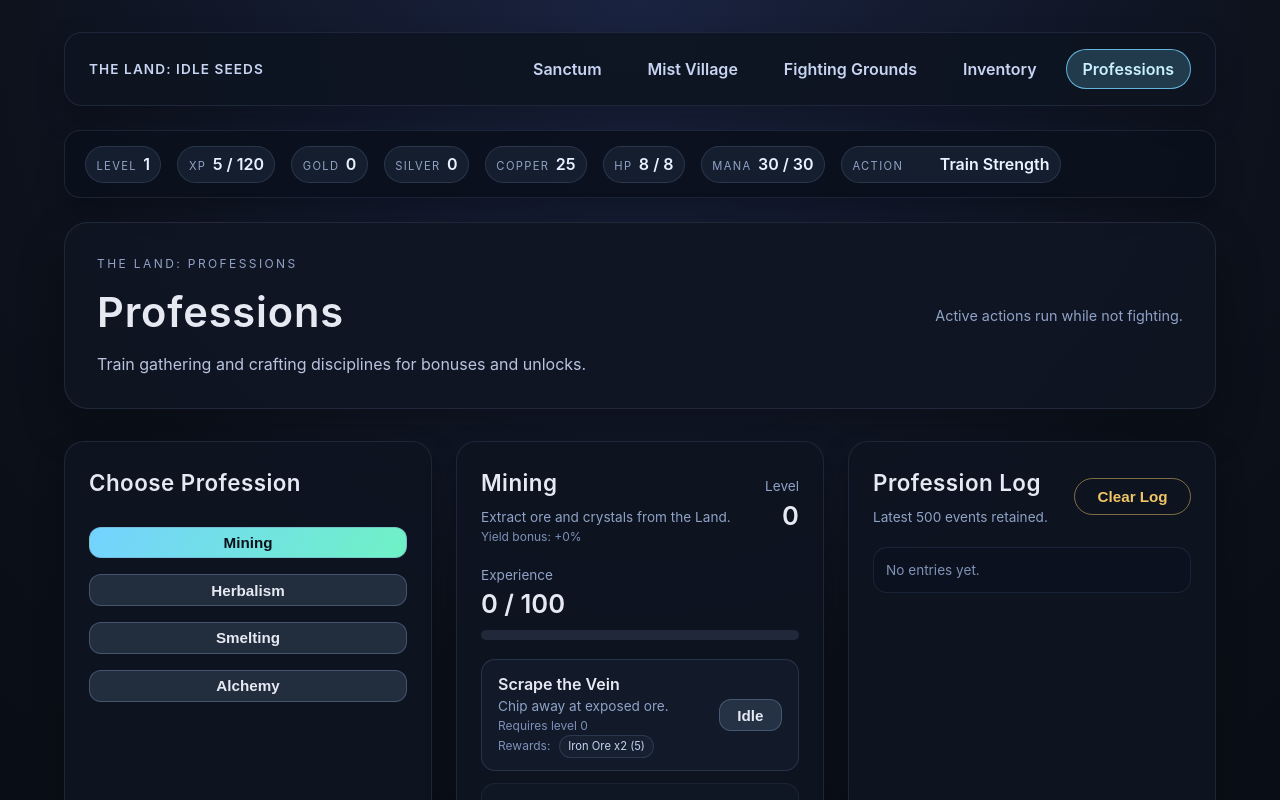
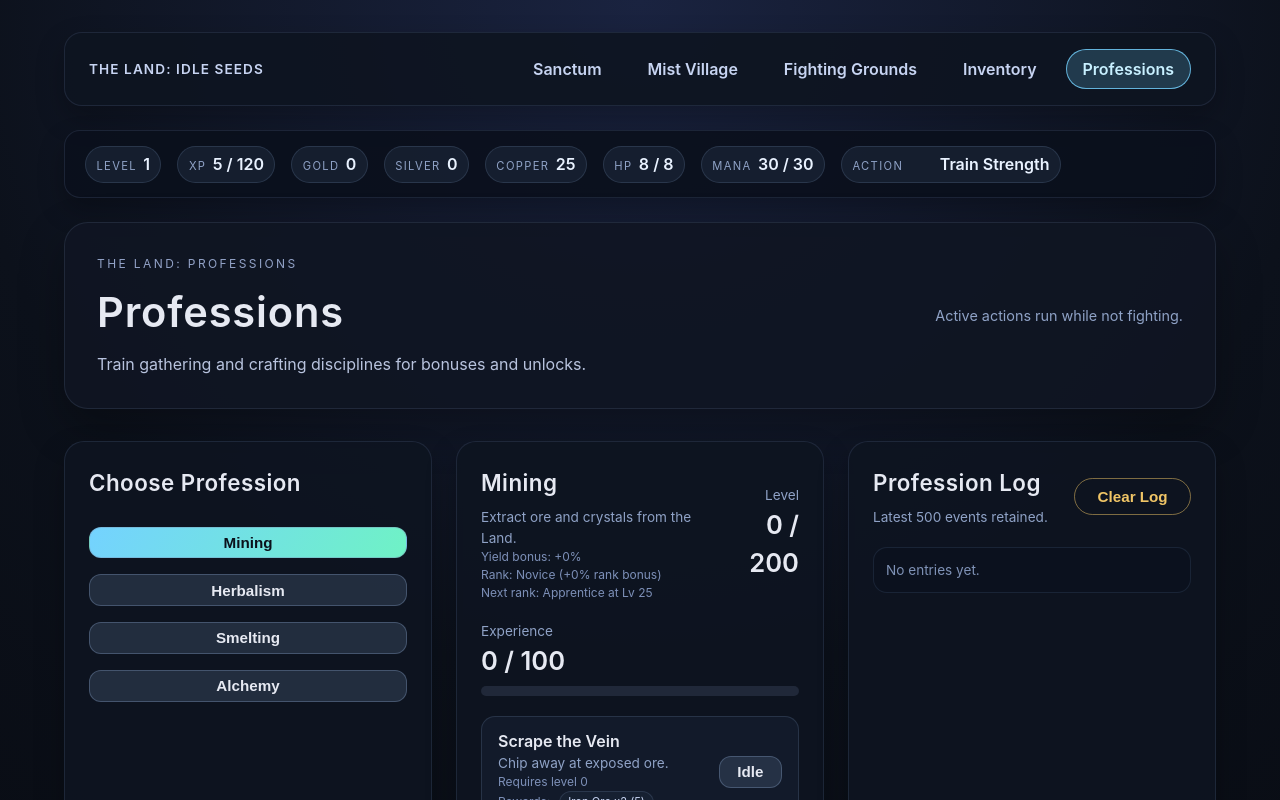
Before and after one commit to Redpoint1/theland, a Vue app: page /professions in a window 1280 px wide. Shown: the top 800 px of the page. Built offline with nearby package versions, Linux system fonts and the light colour scheme.

Commit message:
add profession ranks

```diff
--- a/src/components/ProfessionCard.vue
+++ b/src/components/ProfessionCard.vue
@@ -1,4 +1,5 @@
 <script setup lang="ts">
+import { computed } from 'vue'
 import ProgressBar from './ProgressBar.vue'
 import ProfessionActionCard from './ProfessionActionCard.vue'
 import type { Profession, ProfessionAction } from '../stores/game'
@@ -14,6 +15,23 @@ const props = defineProps<{
   getItemQuantity: (itemId: string) => number
   onToggle: (action: ProfessionAction) => void
 }>()
+
+const currentRank = computed(() => {
+  return (
+    props.profession.rankTiers
+      .slice()
+      .reverse()
+      .find((rank) => props.profession.level >= rank.minLevel) ?? props.profession.rankTiers[0]
+  )
+})
+
+const nextRank = computed(() =>
+  props.profession.rankTiers.find((rank) => rank.minLevel > props.profession.level),
+)
+
+const rankBonusPercent = computed(() => Math.round((currentRank.value?.bonusMultiplier ?? 0) * 100))
+
+const isMaxLevel = computed(() => props.profession.level >= props.profession.maxLevel)
 </script>
 
 <template>
@@ -25,16 +43,23 @@ const props = defineProps<{
         <div class="item-hint">
           {{ props.profession.bonusLabel }}: +{{ props.bonusPercent }}%
         </div>
+        <div class="item-hint">
+          Rank: {{ currentRank?.name }} (+{{ rankBonusPercent }}% rank bonus)
+        </div>
+        <div v-if="nextRank" class="item-hint">
+          Next rank: {{ nextRank.name }} at Lv {{ nextRank.minLevel }}
+        </div>
       </div>
       <div class="profession-meta">
         <div class="label">Level</div>
-        <div class="value">{{ props.profession.level }}</div>
+        <div class="value">{{ props.profession.level }} / {{ props.profession.maxLevel }}</div>
       </div>
     </div>
 
     <div class="exp-block">
       <div class="label">Experience</div>
-      <div class="value">{{ props.profession.exp }} / {{ props.profession.expToNext }}</div>
+      <div v-if="isMaxLevel" class="value">MAX</div>
+      <div v-else class="value">{{ props.profession.exp }} / {{ props.profession.expToNext }}</div>
       <ProgressBar :value="props.profession.exp" :max="props.profession.expToNext" />
     </div>
 
--- a/src/stores/game/actions.ts
+++ b/src/stores/game/actions.ts
@@ -248,11 +248,23 @@ export const useActionLogic = ({
   }
 
   const professionBonuses = computed(() => {
+    const rankBonus = (key: ProfessionKey) => {
+      const profession = professions[key]
+      const activeRank =
+        profession.rankTiers
+          .slice()
+          .reverse()
+          .find((rank) => profession.level >= rank.minLevel) ?? profession.rankTiers[0]
+      return activeRank?.bonusMultiplier ?? 0
+    }
+
     return {
-      Mining: 1 + professions.Mining.level * professions.Mining.bonusPerLevel,
-      Herbalism: 1 + professions.Herbalism.level * professions.Herbalism.bonusPerLevel,
-      Smelting: 1 + professions.Smelting.level * professions.Smelting.bonusPerLevel,
-      Alchemy: 1 + professions.Alchemy.level * professions.Alchemy.bonusPerLevel,
+      Mining: 1 + professions.Mining.level * professions.Mining.bonusPerLevel + rankBonus('Mining'),
+      Herbalism:
+        1 + professions.Herbalism.level * professions.Herbalism.bonusPerLevel + rankBonus('Herbalism'),
+      Smelting:
+        1 + professions.Smelting.level * professions.Smelting.bonusPerLevel + rankBonus('Smelting'),
+      Alchemy: 1 + professions.Alchemy.level * professions.Alchemy.bonusPerLevel + rankBonus('Alchemy'),
     }
   })
 
--- a/src/stores/game/data.ts
+++ b/src/stores/game/data.ts
@@ -4,6 +4,7 @@ import type {
   Profession,
   ProfessionAction,
   ProfessionKey,
+  ProfessionRankTier,
   Skill,
   SkillKey,
   Stat,
@@ -12,6 +13,18 @@ import type {
   SeedItem,
 } from './types'
 import { computeExpToNext } from './experience'
+
+const professionRanks: [ProfessionRankTier, ...ProfessionRankTier[]] = [
+  { name: 'Novice', minLevel: 0, bonusMultiplier: 0 },
+  { name: 'Apprentice', minLevel: 25, bonusMultiplier: 0.05 },
+  { name: 'Journeyman', minLevel: 50, bonusMultiplier: 0.1 },
+  { name: 'Adept', minLevel: 75, bonusMultiplier: 0.16 },
+  { name: 'Expert', minLevel: 100, bonusMultiplier: 0.23 },
+  { name: 'Master', minLevel: 125, bonusMultiplier: 0.31 },
+  { name: 'Grandmaster', minLevel: 150, bonusMultiplier: 0.4 },
+  { name: 'Mythic', minLevel: 175, bonusMultiplier: 0.5 },
+  { name: 'Ascendant', minLevel: 200, bonusMultiplier: 0.62 },
+]
 
 export const createStats = (): Record<StatKey, Stat> => ({
   Strength: {
@@ -106,9 +119,11 @@ export const createProfessions = (): Record<ProfessionKey, Profession> => ({
     exp: 0,
     baseExpToNext: 100,
     expToNext: computeExpToNext(100, 0, 1.25, 15),
+    maxLevel: 200,
     description: 'Extract ore and crystals from the Land.',
     bonusLabel: 'Yield bonus',
     bonusPerLevel: 0.03,
+    rankTiers: professionRanks,
   },
   Herbalism: {
     name: 'Herbalism',
@@ -116,9 +131,11 @@ export const createProfessions = (): Record<ProfessionKey, Profession> => ({
     exp: 0,
     baseExpToNext: 100,
     expToNext: computeExpToNext(100, 0, 1.25, 15),
+    maxLevel: 200,
     description: 'Gather rare herbs and reagents.',
     bonusLabel: 'Yield bonus',
     bonusPerLevel: 0.03,
+    rankTiers: professionRanks,
   },
   Smelting: {
     name: 'Smelting',
@@ -126,9 +143,11 @@ export const createProfessions = (): Record<ProfessionKey, Profession> => ({
     exp: 0,
     baseExpToNext: 100,
     expToNext: computeExpToNext(100, 0, 1.25, 15),
+    maxLevel: 200,
     description: 'Refine ores into usable ingots.',
     bonusLabel: 'Output bonus',
     bonusPerLevel: 0.02,
+    rankTiers: professionRanks,
   },
   Alchemy: {
     name: 'Alchemy',
@@ -136,9 +155,11 @@ export const createProfessions = (): Record<ProfessionKey, Profession> => ({
     exp: 0,
     baseExpToNext: 100,
     expToNext: computeExpToNext(100, 0, 1.25, 15),
+    maxLevel: 200,
     description: 'Brew tonics and mana infusions.',
     bonusLabel: 'Potency bonus',
     bonusPerLevel: 0.02,
+    rankTiers: professionRanks,
   },
 })
 
--- a/src/stores/game/progression.ts
+++ b/src/stores/game/progression.ts
@@ -58,8 +58,10 @@ export const useProgressionLogic = ({
   const skillExpToNext = (skill: Skill) =>
     computeExpToNext(skill.baseExpToNext, skill.level, 1.22, 10)
 
-  const professionExpToNext = (profession: Profession) =>
-    computeExpToNext(profession.baseExpToNext, profession.level, 1.25, 15)
+  const professionExpToNext = (profession: Profession) => {
+    if (profession.level >= profession.maxLevel) return 0
+    return computeExpToNext(profession.baseExpToNext, profession.level, 1.25, 15)
+  }
   const statList = computed(() => Object.values(stats))
   const skillList = computed(() => Object.values(skills))
   const professionList = computed(() => Object.values(professions))
@@ -132,11 +134,24 @@ export const useProgressionLogic = ({
 
   const addProfessionExp = (key: ProfessionKey, amount: number) => {
     const profession = professions[key]
+    if (profession.level >= profession.maxLevel) {
+      profession.level = profession.maxLevel
+      profession.exp = 0
+      profession.expToNext = 0
+      return
+    }
+
     profession.exp += amount
-    while (profession.exp >= profession.expToNext) {
+    while (profession.level < profession.maxLevel && profession.exp >= profession.expToNext) {
       profession.exp -= profession.expToNext
       profession.level += 1
       profession.expToNext = professionExpToNext(profession)
+    }
+
+    if (profession.level >= profession.maxLevel) {
+      profession.level = profession.maxLevel
+      profession.exp = 0
+      profession.expToNext = 0
     }
   }
 
--- a/src/stores/game/types.ts
+++ b/src/stores/game/types.ts
@@ -1,6 +1,12 @@
 export type StatKey = 'Strength' | 'Agility' | 'Vitality' | 'Spirit' | 'Intelligence'
 export type SkillKey = 'Combat' | 'Survival' | 'Harvesting' | 'Crafting' | 'Arcana'
 export type ProfessionKey = 'Mining' | 'Herbalism' | 'Smelting' | 'Alchemy'
+
+export interface ProfessionRankTier {
+  name: string
+  minLevel: number
+  bonusMultiplier: number
+}
 
 export interface Stat {
   name: StatKey
@@ -26,9 +32,11 @@ export interface Profession {
   exp: number
   expToNext: number
   baseExpToNext: number
+  maxLevel: number
   description: string
   bonusLabel: string
   bonusPerLevel: number
+  rankTiers: [ProfessionRankTier, ...ProfessionRankTier[]]
 }
 
 export interface ProfessionAction {
```
